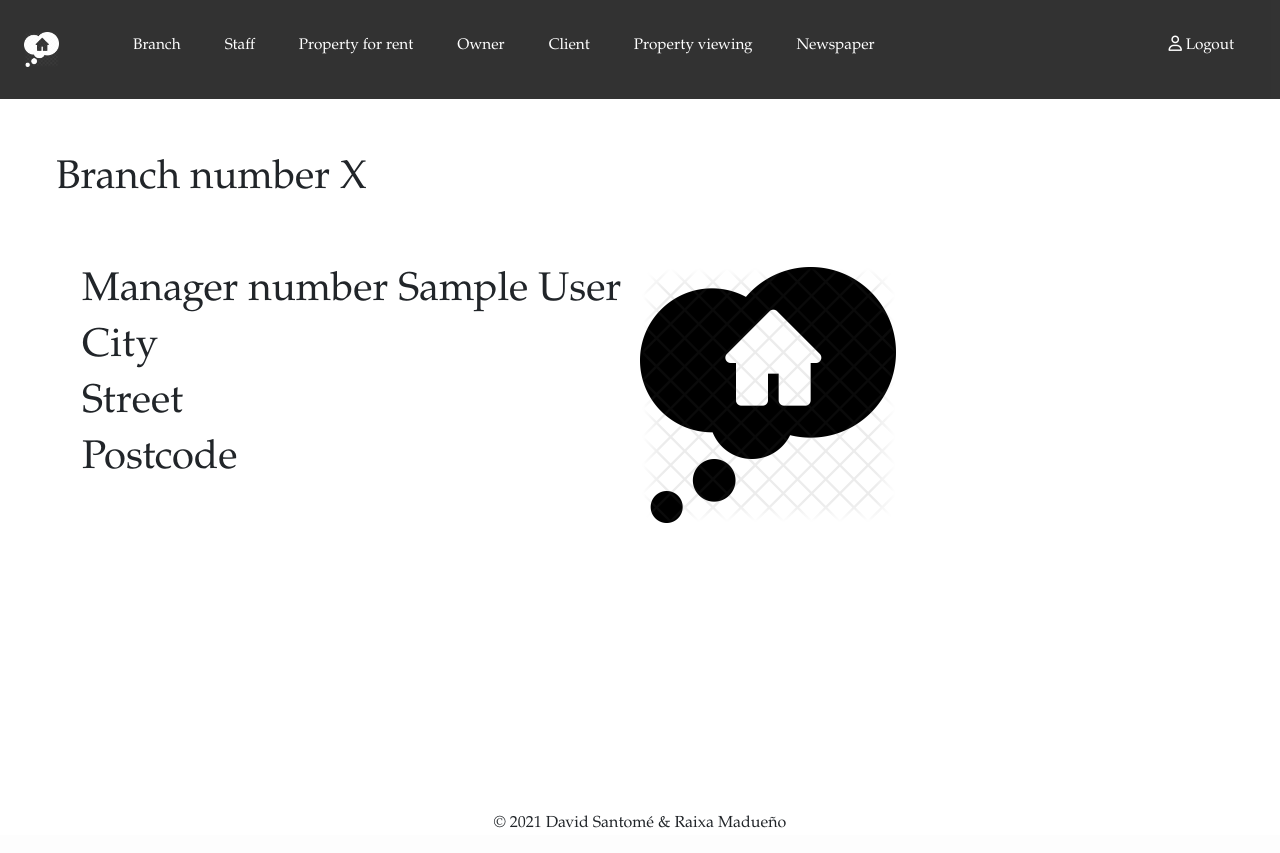
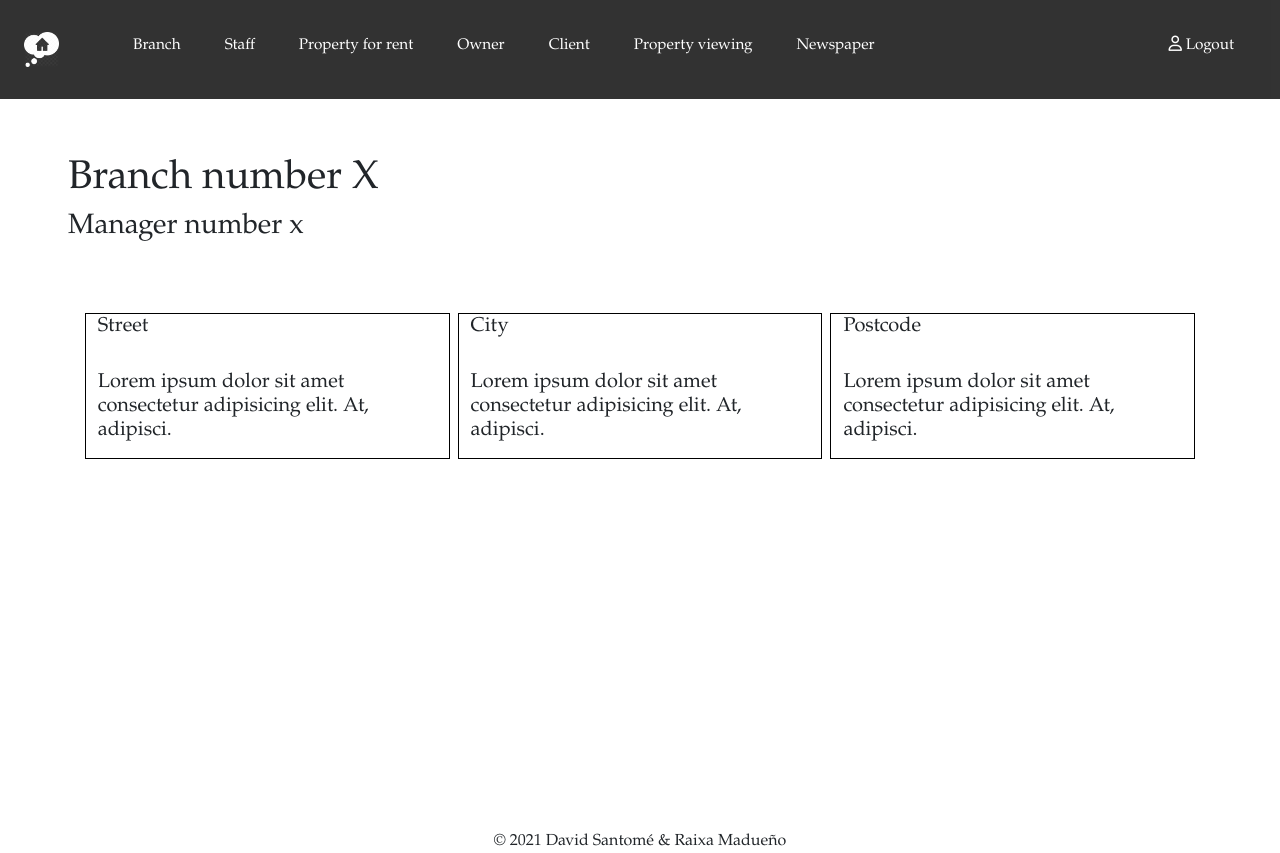
Before and after one commit to SGDavid2719/SGBD-DreamHome, a PHP site: page /branch.php in a window 1280 px wide. Before the commit the page ends 828 px from the top, so only its background shows below. Run offline with PHP 8.4, Linux system fonts and the light colour scheme; the visitor is signed in with stand-in values (Sample User, id 1).

Commit message:
branch and index layout and style

```diff
--- a/CSS/branch.css
+++ b/CSS/branch.css
@@ -1,3 +1,23 @@
 .container {
-  min-height: 68vh;
+  min-height: 65vh;
+  display: block;
 }
+
+.headerRow {
+  justify-content: center;
+}
+
+.containerRow {
+  justify-content: center;
+}
+
+.infoField {
+  border: 1px solid black;
+  width: 32%;
+}
+
+@media (max-width: 700px) {
+  .infoField {
+    width: 95vw;
+  }
+}
--- a/CSS/main.css
+++ b/CSS/main.css
@@ -75,7 +75,7 @@
     width: 50%;
     height: 100%;
     border-right: white 1px solid;
-    opacity: 0.9;
+    opacity: 1;
     padding: 30px;
     transform: translateX(-500px);
     transition: transform 0.5s ease-in-out;
--- a/VIEWS/branch.php
+++ b/VIEWS/branch.php
@@ -10,25 +10,25 @@
     ?>
     <section>
         <header>
-            <div class="m-5 p-2">
+            <div class="row m-5 p-2 headerRow">
                 <h1>Branch number X</h1>
+                <h3>Manager number x</h3>
             </div>
         </header>
         <div class="container mt-5">
-            <div class="col-md-6">
-                <article>
-                    <div>
-                        <h1>Manager number <?=$_SESSION['name']?></h1>
-                        <h1>City</h1>
-                        <h1>Street</h1>
-                        <h1>Postcode</h1>
-                    </div>
-                </article>
-            </div>
-            <div class="col-md-6">
-                <aside>
-                    <img src="../IMG/dream-home.png" alt="DreamHome Logo" class="">
-                </aside>
+            <div class="row containerRow">
+                <div class="col-md-4 m-1 infoField">
+                    <h5>Street<h5><br>
+                    <p>Lorem ipsum dolor sit amet consectetur adipisicing elit. At, adipisci.</p>
+                </div>
+                <div class="col-md-4 m-1 infoField">
+                    <h5>City<h5><br>
+                    <p>Lorem ipsum dolor sit amet consectetur adipisicing elit. At, adipisci.</p>
+                </div>
+                <div class="col-md-4 m-1 infoField">
+                    <h5>Postcode<h5><br>
+                    <p>Lorem ipsum dolor sit amet consectetur adipisicing elit. At, adipisci.</p>
+                </div>
             </div>
         </div>
     </section>
```
Also changed, not shown: CSS/index.css (added, +8 -0 lines), VIEWS/index.php (+12 -2 lines).
